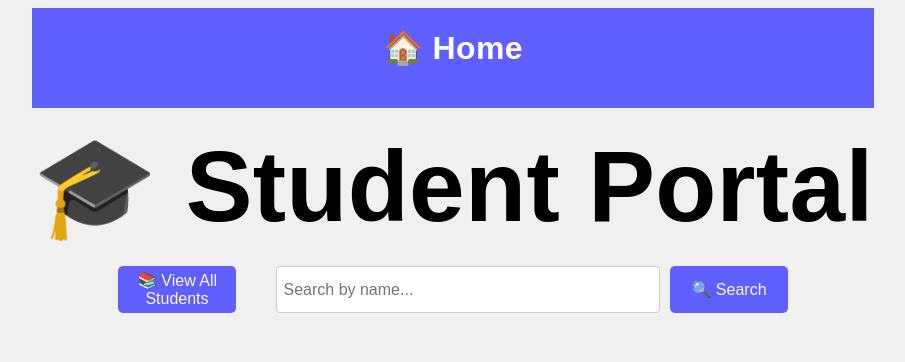
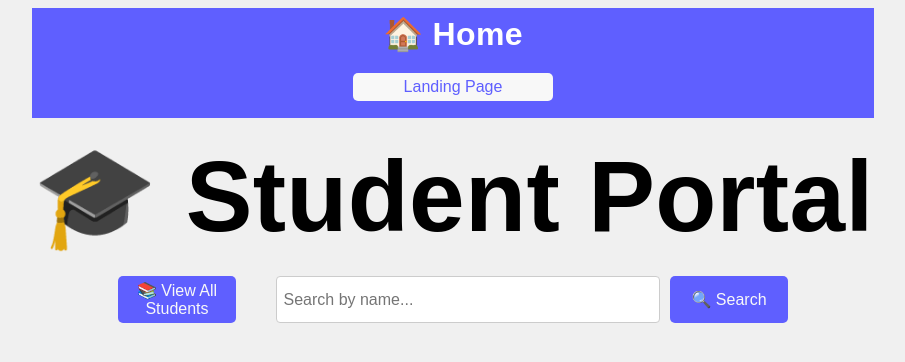
Before and after one commit to ayooluomoyiola/routing-homework, a React (Vite) app: page /portal in a window 1280 px wide. Shown: the top 362 px of the page, without its empty margins (195-1100 px from the left). Built offline with nearby package versions, Linux system fonts and the light colour scheme; a web font is replaced by a local one.

Commit message:
last fr now

```diff
--- a/src/App.tsx
+++ b/src/App.tsx
@@ -10,6 +10,7 @@ import StudentCoursePage from "./NumberTwo/StudentCoursePage";
 import SearchResults from "./NumberTwo/SearchResults";
 
 function App() {
+
   return (
     <>
       <BrowserRouter>
--- a/src/NumberTwo/StudentPortalHeader.tsx
+++ b/src/NumberTwo/StudentPortalHeader.tsx
@@ -5,6 +5,15 @@ const StudentPortalHeader = () => {
   return (
     <div className="home-div" onClick={() => navigate("/portal")}>
       <h1>🏠 Home</h1>
+      <button
+        className="header-button"
+        onClick={(e) => {
+          e.stopPropagation();
+          navigate("/");
+        }}
+      >
+        Landing Page
+      </button>
     </div>
   );
 };
--- a/src/NumberTwo/studenthomepage.css
+++ b/src/NumberTwo/studenthomepage.css
@@ -7,8 +7,10 @@
 
 .home-div {
   display: flex;
+  flex-direction: column;
   justify-content: center;
   align-items: center;
+  padding-bottom: 10px;
   background-color: rgb(95, 95, 255);
   margin-bottom: 20px;
   width: 100%;
@@ -29,3 +31,13 @@
   border: none;
   color: #f8f8f8;
 }
+
+.header-button {
+  font-size: 16px;
+  width: 200px;
+  padding: 5px 10px;
+  border-radius: 5px;
+  color: rgb(95, 95, 255);
+  border: none;
+  background-color: #f8f8f8;
+}
```
